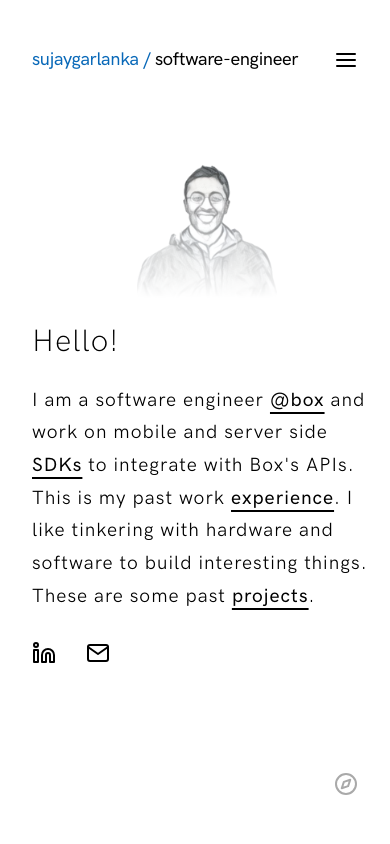
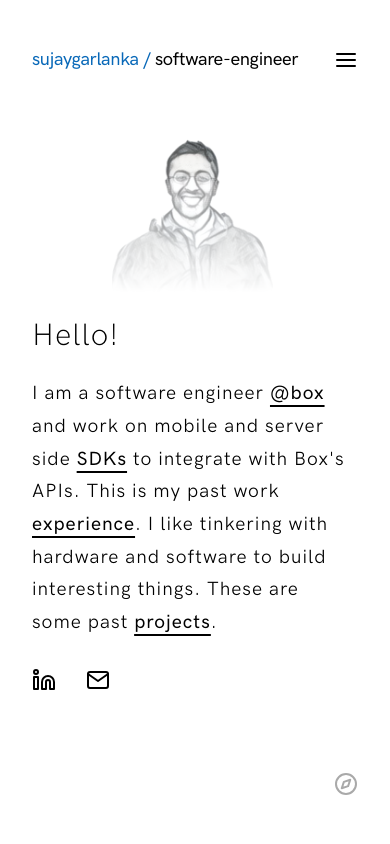
Before and after one commit to sujaygarlanka/sujaygarlanka, a PHP site: page / in a window 390 px wide. Run offline with PHP 8.4, Linux system fonts and the light colour scheme.

Commit message:
add control for page font size and improve centering of home page

```diff
--- a/css/geist-ui.css
+++ b/css/geist-ui.css
@@ -95,7 +95,7 @@ body,html{
 	color:var(--geist-foreground)
 }
 html{
-	font-size:16px
+	font-size: var(--font-size);
 }
 body{
 	-webkit-font-smoothing:antialiased;
--- a/css/markdown.css
+++ b/css/markdown.css
@@ -64,7 +64,7 @@
   color: black;
   background-color: transparent;
   font-family: var(--font-family);
-  font-size: 16px;
+  font-size: var(--font-size);
   line-height: 1.5;
   word-wrap: break-word;
 }
--- a/css/styles.css
+++ b/css/styles.css
@@ -6,14 +6,21 @@
   /* light blue - #0CCBFF */
   /* box blue - #0061D5 */
 
-  /* Work for custom website and markdown*/
+  /* Website, markdown and Geist UI*/
+  /* Sets the relative font sizes for the page */
+  --font-size: 16px;
+
+  /* Website and markdown*/
   --font-family: HKGroteskPro, sans-serif;
   --primary-color: #000;
   --accent-color: #0868B8;
 
   /* Geist UI */
   --font-sans: var(--font-family);
+
+
 }
+
 
 a {
   font-weight: 500;
--- a/index.html
+++ b/index.html
@@ -88,13 +88,13 @@
         </div>
         <div class="intro flex-grow-1 d-flex align-items-center">
             <div class="row d-flex align-items-center">
-                <div class="col-12 d-lg-none d-flex justify-content-center">
-                    <img src="./img/PRSM_0003_profile.png" width="40%" height="auto">
+                <div class="col-11 d-lg-none d-flex justify-content-center">
+                    <img src="./img/PRSM_0003_profile.png" width="50%" height="auto">
                 </div>
                 <div class="col-3 d-none d-lg-flex">
                     <img src="./img/PRSM_0003.png" width="100%" height="auto">
                 </div>
-                <div class="col-12 col-lg-8">
+                <div class="col-11 col-lg-8">
                     <div class="display-5 py-4">Hello!</div>
                     <div class="pb-4"> I am a software engineer <a href="https://www.box.com/">@box</a> and work
                         on mobile and server side <a href="https://sujaygarlanka.com/experience.html">SDKs</a> to
```
